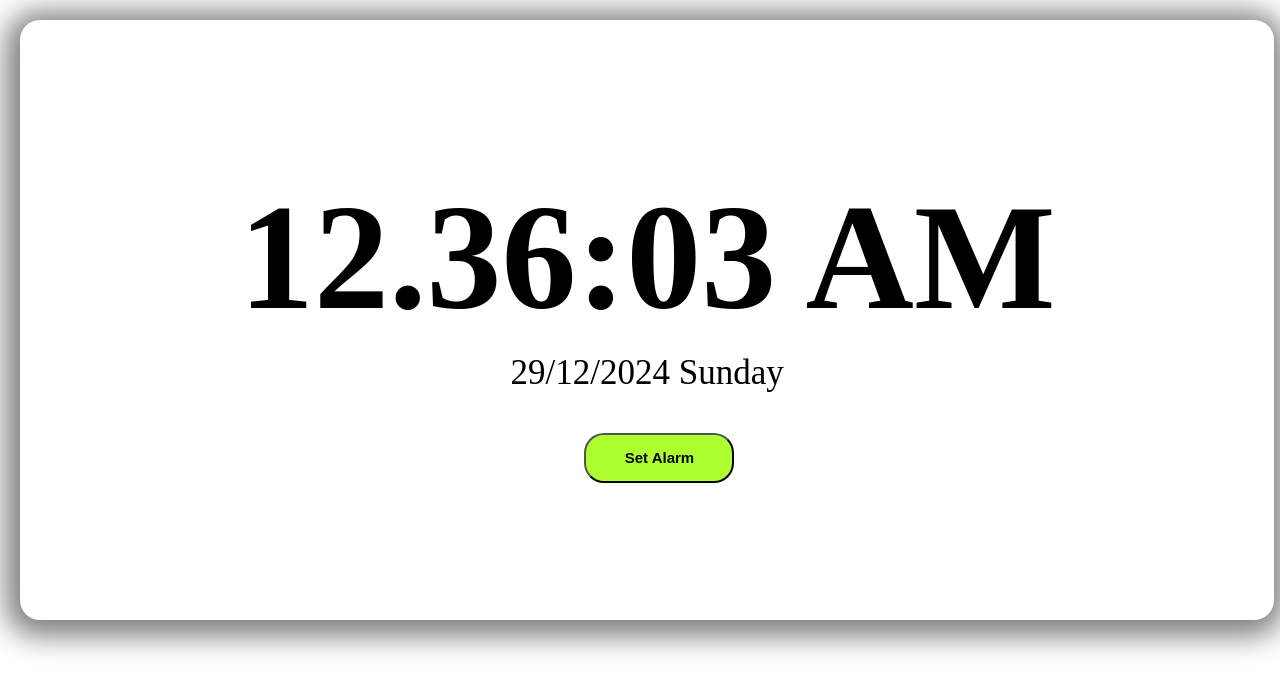
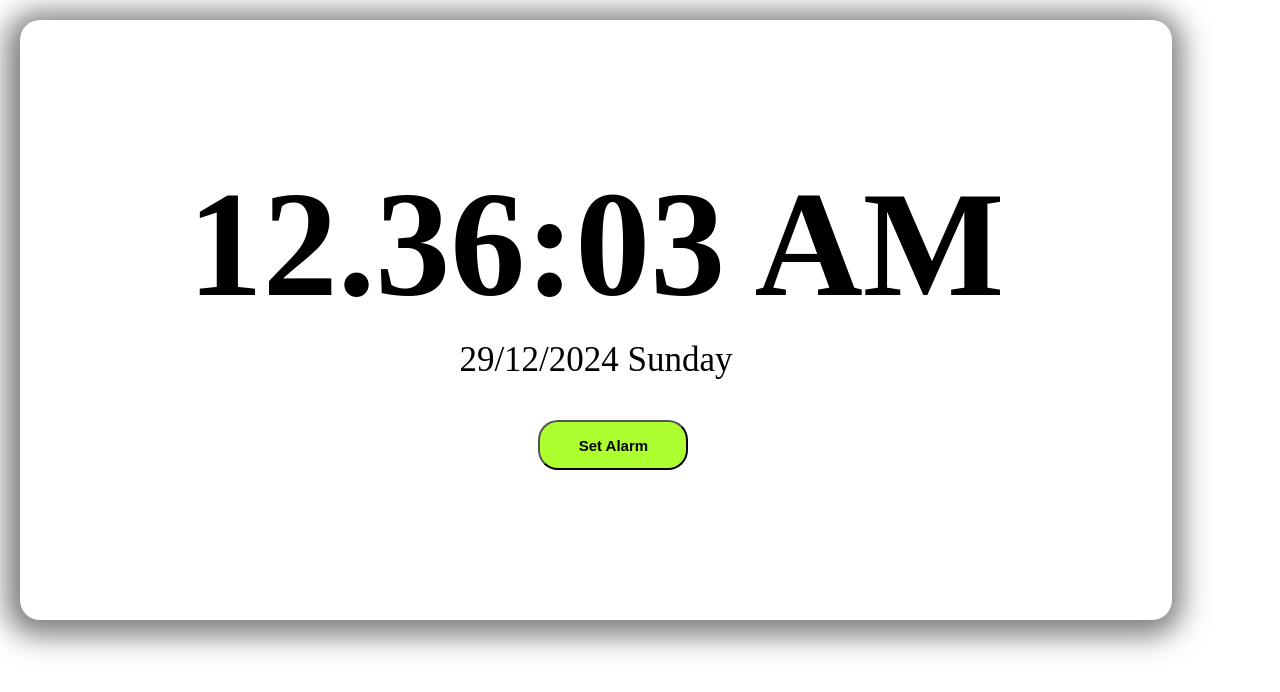
Before and after one commit to rustamova148/Online-Alarm-Clock, a plain HTML site: page alarmClock.html in a window 1280 px wide. Drawn offline with Linux system fonts and the light colour scheme.

Commit message:
size updates

```diff
--- a/alarmClockScript.js
+++ b/alarmClockScript.js
@@ -6,9 +6,9 @@ function showTime()
     let seconds = date.getSeconds(); //0 - 59
     let session = "AM";
 
-    let day = date.getUTCDate(); //01 - 31
-    let month = date.getUTCMonth() + 1; // 01 - 12
-    let year = date.getUTCFullYear(); // ???? 😅
+    let day = date.getUTCDate();
+    let month = date.getUTCMonth() + 1;
+    let year = date.getUTCFullYear();
     let dayName = date.toLocaleString('en-us' ,{weekday:'long'});
 
     if(hours == 0)
@@ -26,9 +26,9 @@ function showTime()
     minutes = (minutes < 10) ? "0" + minutes : minutes;
     seconds = (seconds < 10) ? "0" + seconds : seconds;
 
-    var timegeneral = hours + "." + minutes + ":" + seconds + " " + session;
+    let timegeneral = hours + "." + minutes + ":" + seconds + " " + session;
 
-    var dategeneral = day + "/" + month + "/" + year + " " + dayName;
+    let dategeneral = day + "/" + month + "/" + year + " " + dayName;
 
 
     document.getElementById("time").innerText = timegeneral;
--- a/alarmClockStyle.css
+++ b/alarmClockStyle.css
@@ -14,7 +14,7 @@ body
     background-color: white;
     box-shadow: -2px 4px 29px 12px rgba(0,0,0,0.51);
     border-radius: 20px;
-    width: 98%;
+    width: 90%;
     height: 75vh;
 }
 
--- a/style.css
+++ b/style.css
@@ -20,8 +20,8 @@ body
     position: absolute;
     top: 80px;
     left: 100px;
-    height: 90.5vh;
-    width: 93.9%;
+    height: 100vh;
+    width: calc(100% - 100px);
     background-color: antiquewhite;
 }
 
@@ -68,7 +68,7 @@ body
 #leftNav
 {
     left: 0px;
-    height: 91.2vh;
+    height: 100vh;
     width: 100px;
     background-color:#3d3c3c;
 }
```
